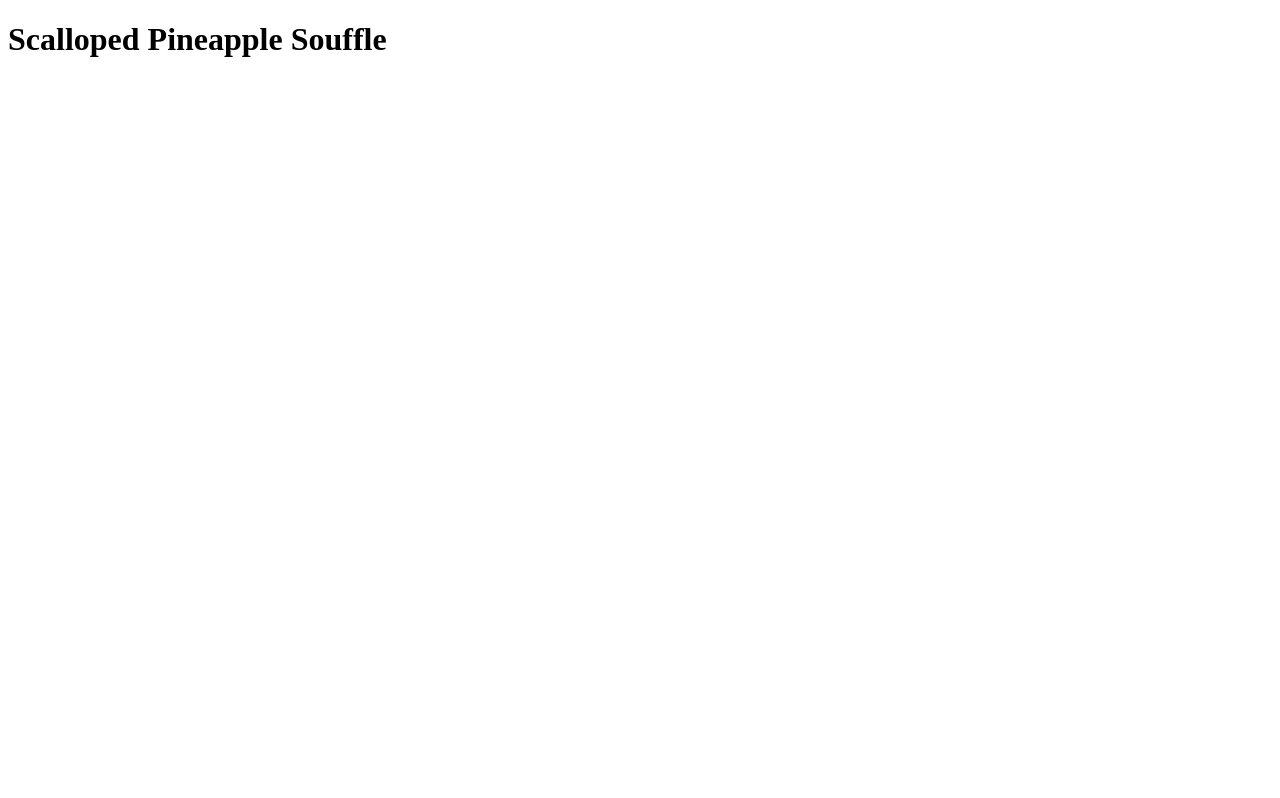
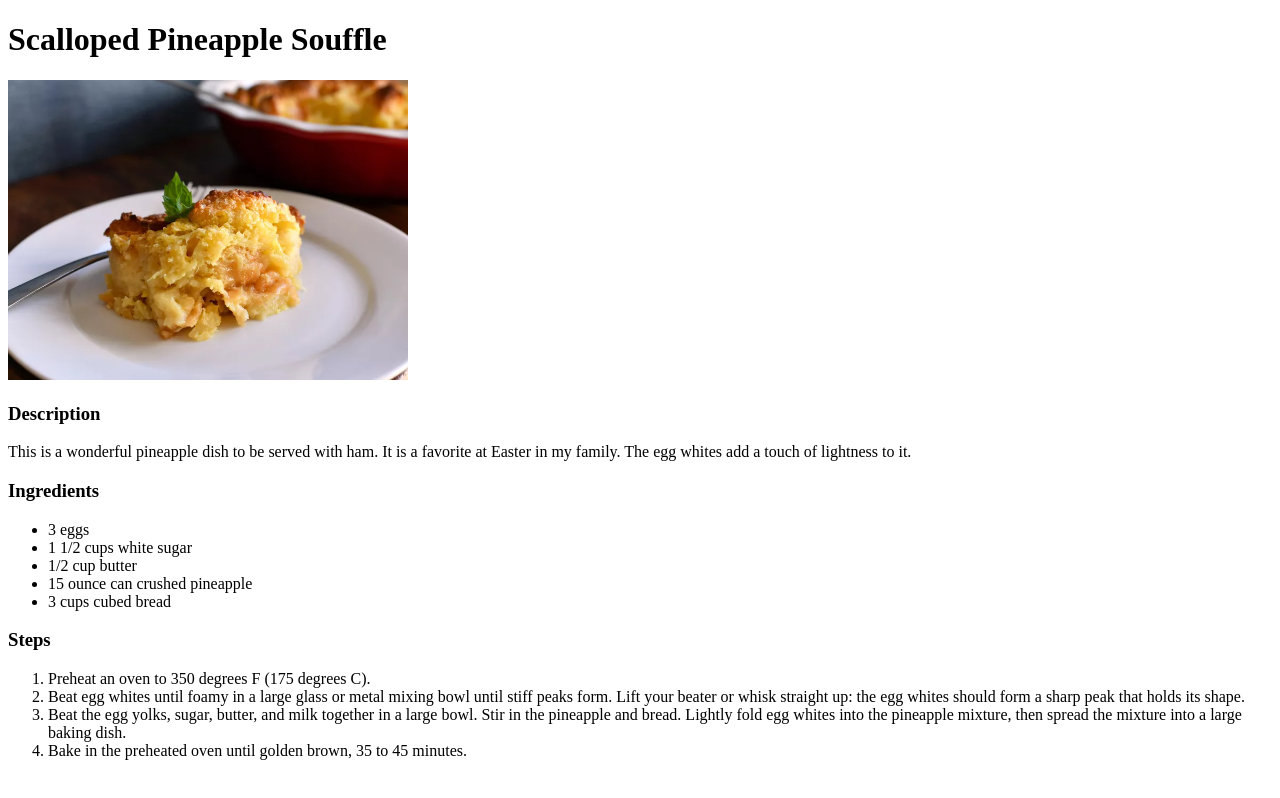
Before and after one commit to jonathanle03/odin-recipes, a plain HTML site: page recipes/scalloped-pineapple-souffle.html in a window 1280 px wide. Drawn offline with Linux system fonts and the light colour scheme.

Commit message:
Add scalloped pineapple souffle information

```diff
--- a/recipes/scalloped-pineapple-souffle.html
+++ b/recipes/scalloped-pineapple-souffle.html
@@ -6,5 +6,23 @@
   </head>
   <body>
     <h1>Scalloped Pineapple Souffle</h1>
+    <img src="../images/scalloped-pineapple-souffle.webp" alt="Image of Scalloped Pineapple Souffle" height="300" width="400">
+    <h3>Description</h3>
+    <p>This is a wonderful pineapple dish to be served with ham. It is a favorite at Easter in my family. The egg whites add a touch of lightness to it.</p>
+    <h3>Ingredients</h3>
+    <ul>
+      <li>3 eggs</li>
+      <li>1 1/2 cups white sugar</li>
+      <li>1/2 cup butter</li>
+      <li>15 ounce can crushed pineapple</li>
+      <li>3 cups cubed bread</li>
+    </ul>
+    <h3>Steps</h3>
+    <ol>
+      <li>Preheat an oven to 350 degrees F (175 degrees C).</li>
+      <li>Beat egg whites until foamy in a large glass or metal mixing bowl until stiff peaks form. Lift your beater or whisk straight up: the egg whites should form a sharp peak that holds its shape.</li>
+      <li>Beat the egg yolks, sugar, butter, and milk together in a large bowl. Stir in the pineapple and bread. Lightly fold egg whites into the pineapple mixture, then spread the mixture into a large baking dish.</li>
+      <li>Bake in the preheated oven until golden brown, 35 to 45 minutes.</li>
+    </ol>
   </body>
 </html>
```
